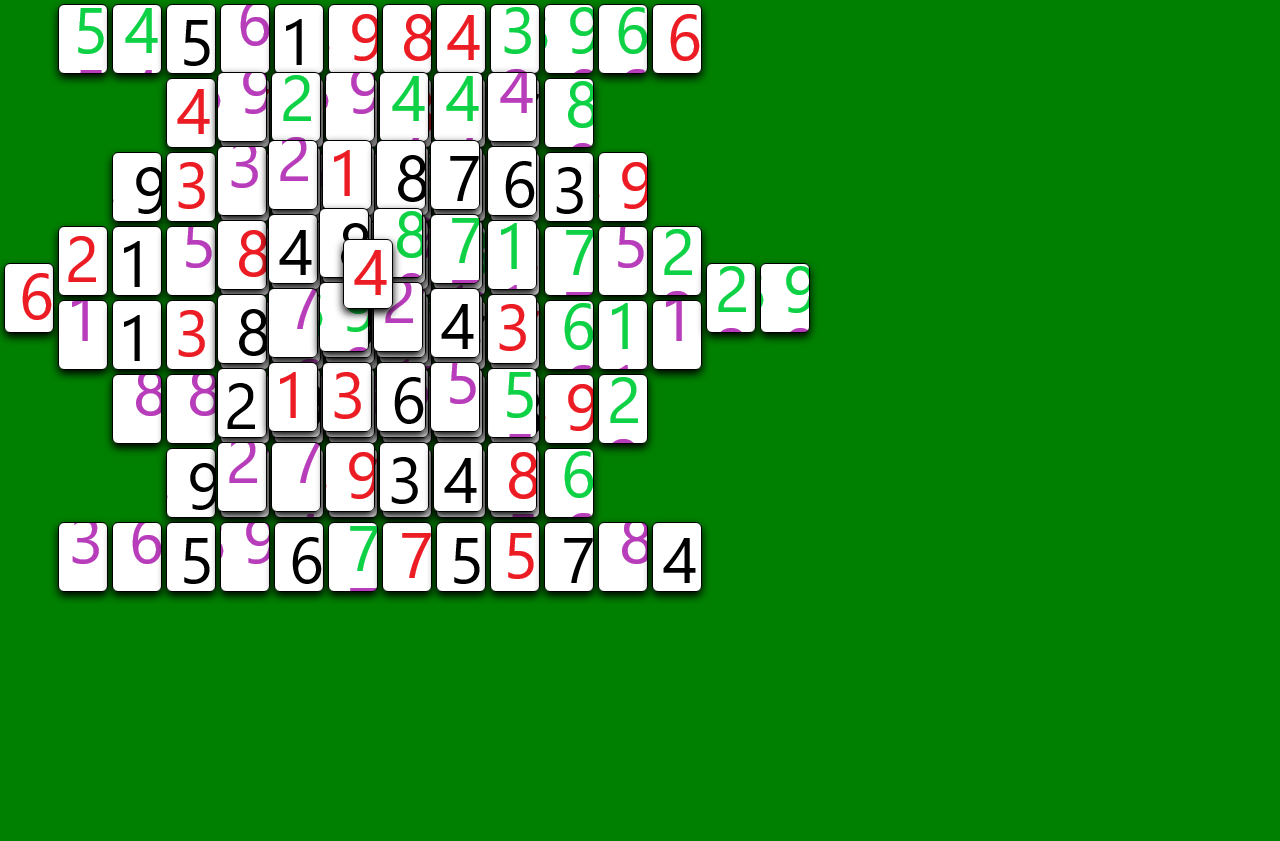
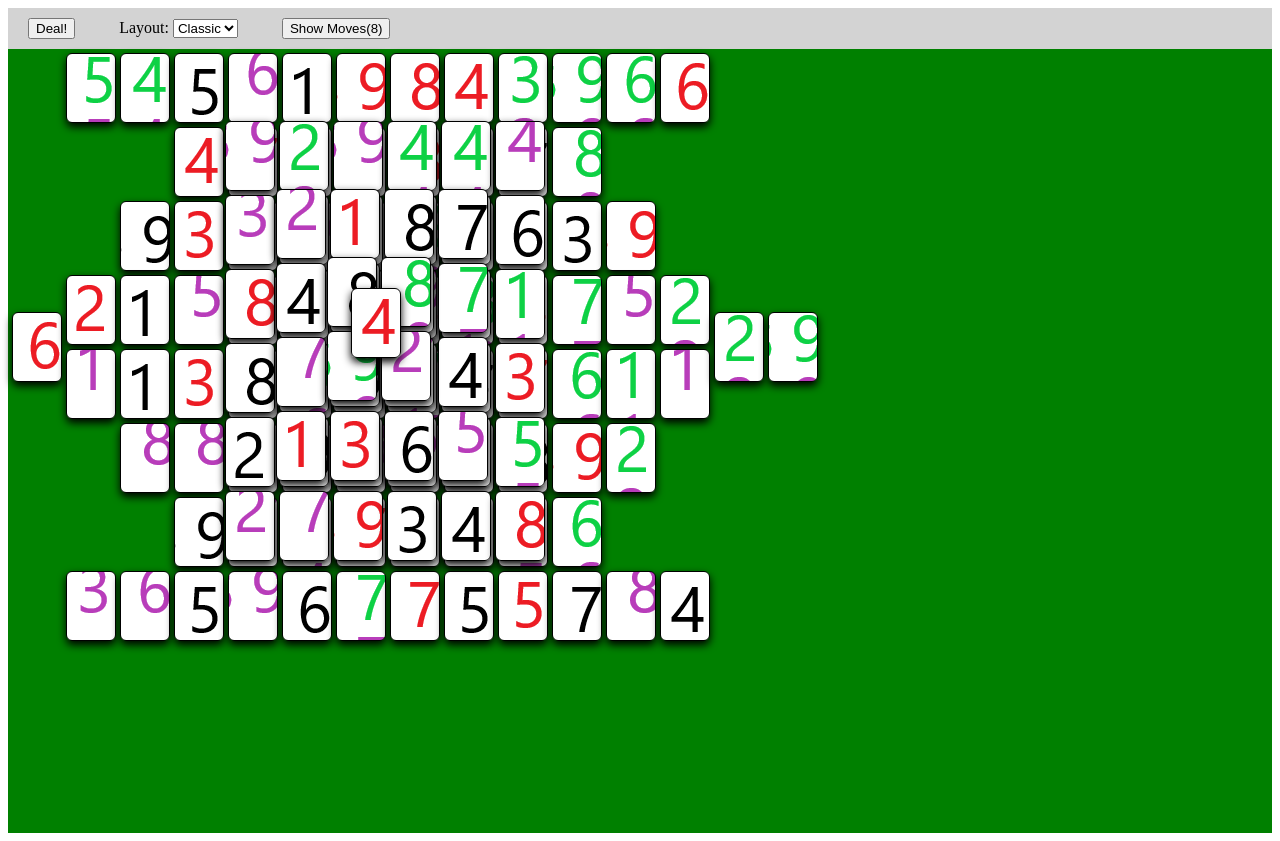
Before and after one commit to dosfx/mahjong, a plain HTML site: page index.html in a window 1280 px wide. Before the commit the page ends 800 px from the top, so only its background shows below. Drawn offline with nearby package versions, Linux system fonts and the light colour scheme.

Commit message:
ui fluff

```diff
--- a/index.html
+++ b/index.html
@@ -4,9 +4,21 @@
         <script src="https://cdn.jsdelivr.net/npm/vue@2.6.11"></script>
         <link rel="stylesheet" type="text/css" href="mahjong.css">
     </head>
-    <body style="background-color: green">
+    <body>
         <div id="mahjong">
-            <div v-for="tile in tiles" class="tile" v-bind:class="{selected: tile.selected}" v-bind:style="tile.style" v-on:click="select(tile)"></div>
+            <div class="toolbar">
+                <button class="item" v-on:click="deal">Deal!</button>
+                <span class="item">
+                    <label >Layout:</label>
+                    <select v-model="selectedLayout">
+                        <option v-for="layout in layoutOptions">{{layout}}</option>
+                    </select>
+                </span>
+                <button class="item" v-on:click="showMoves">Show Moves({{moves.length}})</button>
+            </div>
+            <div class="board">
+                <div v-for="tile in tiles" class="tile" v-bind:class="{selected: tile.selected}" v-bind:style="tile.style" v-on:click="select(tile)"></div>
+            </div>
         </div>
         <script src="mahjong.js"></script>
     </body>
--- a/mahjong.css
+++ b/mahjong.css
@@ -1,3 +1,18 @@
+.toolbar {
+    background-color: lightgrey;
+}
+
+.toolbar .item {
+    margin: 10px 20px;
+}
+
+.board {
+    background-color: green;
+    position: relative;
+    width: 100%;
+    height: 100%;
+}
+
 .tile {
     background-origin: border-box;
     background-image: url(tiles.png);
--- a/mahjong.js
+++ b/mahjong.js
@@ -12,7 +12,7 @@ const OFFSET = 12345567890;
 
 Vue.prototype.$firstTile = null;
 Vue.prototype.$layouts = {
-    classic: function () {
+    Classic: function () {
         return Array.prototype.concat(
             // bottom layer, row by row
             Array.from({ length: 12 }, function (_v, i) { return [i + 1, 0, 0]; }),
@@ -34,7 +34,7 @@ Vue.prototype.$layouts = {
             [[6.5, 3.5, 4]]
         );
     },
-    flat: function () {
+    Flat: function () {
         return Array.from({ length: 144 }, function (_v, i) { return [i % 16, Math.floor(i / 16), 0]; });
     }
 };
@@ -42,9 +42,43 @@ Vue.prototype.$layouts = {
 var mahjong = new Vue({
     el: "#mahjong",
     data: {
+        selectedLayout: null,
         tiles: []
     },
+    computed: {
+        layoutOptions: function() {
+            return Object.keys(this.$layouts);
+        },
+        moves: function() {
+            // new moves array
+            let moves = [];
+
+            // loop through the tiles
+            this.tiles.forEach(function (tile) {
+                // check if its open
+                if (this.tileOpen(tile)) {
+                    // look for if we've seen this tile before
+                    let match = moves.filter(function (moveList) {
+                        return moveList[0].suit === tile.suit && moveList[0].num === tile.num;
+                    });
+                    if (match.length === 0) {
+                        // new tile
+                        moves.push([tile]);
+                    } else {
+                        // got this one before add to the list
+                        match[0].push(tile);
+                    }
+                }
+            }, this);
+
+            // filter out the singles and return
+            return moves.filter(function (moveList) {
+                return moveList.length > 1;
+            });
+        }
+    },
     mounted: function () {
+        this.selectedLayout = this.layoutOptions[0];
         this.deal();
     },
     methods: {
@@ -65,7 +99,7 @@ var mahjong = new Vue({
             }
 
             // get the layout
-            let layout = this.$layouts.classic();
+            let layout = this.$layouts[this.selectedLayout]();
             // fill the board
             shuffle.forEach(function (t, i) {
                 t.x = layout[i][0];
@@ -86,9 +120,18 @@ var mahjong = new Vue({
         },
 
         select: function (tile) {
+            // clear selected of everything for every click in case moves were highlighted
+            this.tiles.forEach(function(t) {
+                t.selected = false;
+            });
+
+            // re-highlight the first half of a move
+            if (this.$firstTile) {
+                this.$firstTile.selected = true;
+            }
+
             if (tile === this.$firstTile) {
                 this.$firstTile = null;
-                tile.selected = false;
             } else if (this.tileOpen(tile)) {
                 if (this.$firstTile) {
                     if (this.$firstTile.suit === tile.suit && this.$firstTile.num === tile.num) {
@@ -101,6 +144,14 @@ var mahjong = new Vue({
                     tile.selected = true;
                 }
             }
+        },
+
+        showMoves: function() {
+            this.moves.forEach(function(moveList) {
+                moveList.forEach(function (tile) {
+                    tile.selected = true;
+                });
+            });
         },
 
         tileOpen: function (tile) {
```
